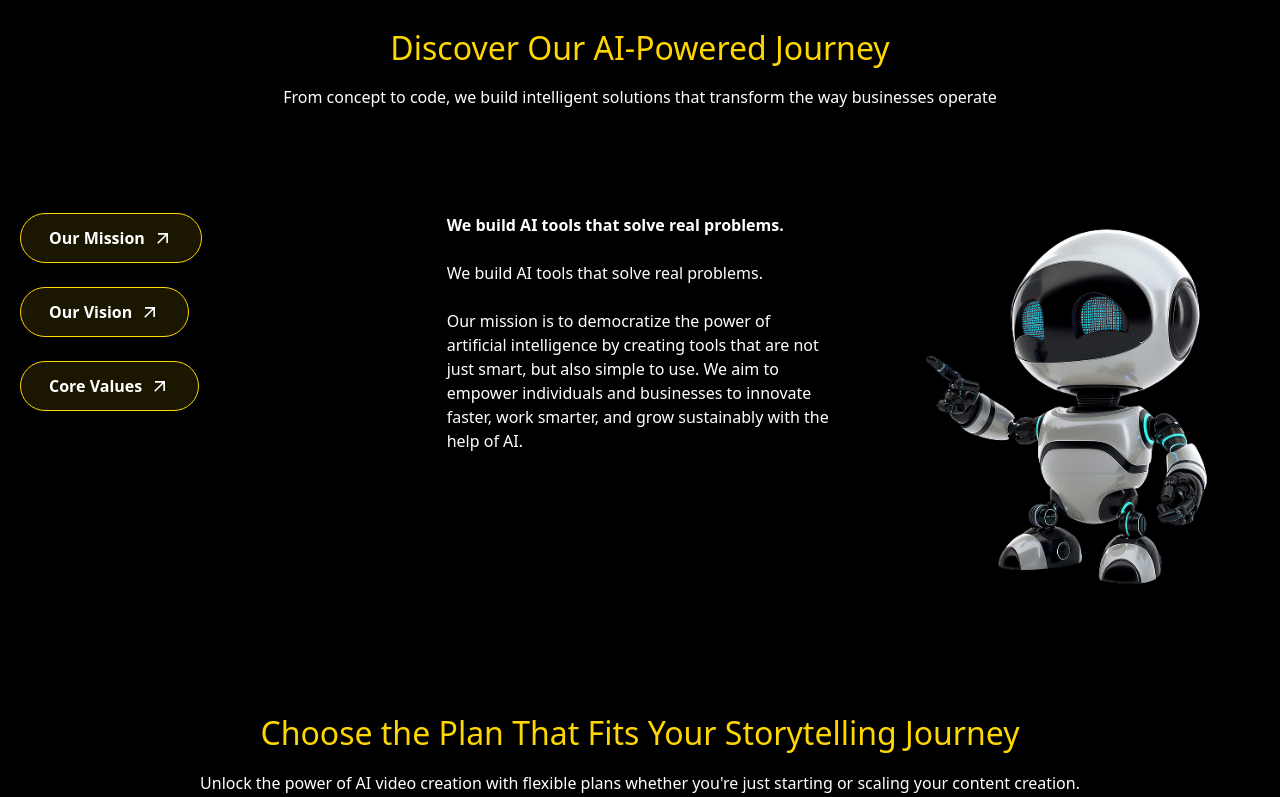
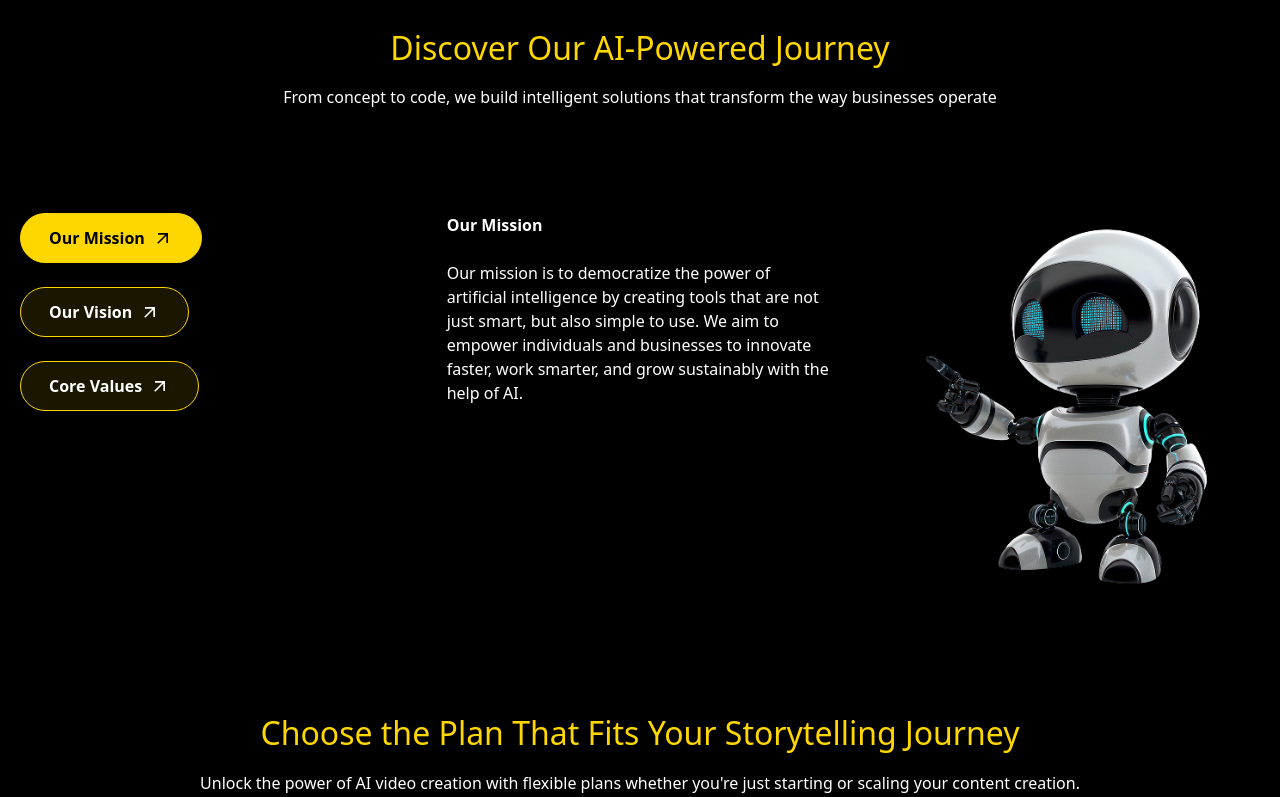
Before and after one commit to Robiul1711/VideoGenetate_Ai, a React (Vite) app: page / in a window 1280 px wide. Shown: the part 1458-2255 px from the top of the page. Built offline with nearby package versions, Linux system fonts and the light colour scheme.

Commit message:
frontend done

```diff
--- a/src/components/Home_Components/DiscoverAi.jsx
+++ b/src/components/Home_Components/DiscoverAi.jsx
@@ -1,35 +1,93 @@
-import React from 'react'
-import CommonButton from '../common/CommonButton'
-import { MdOutlineArrowOutward } from 'react-icons/md'
-import Title from '../common/Title'
-import discover from '@/assets/images/discover.png'
+import React, { useState } from "react";
+import CommonButton from "../common/CommonButton";
+import { MdOutlineArrowOutward } from "react-icons/md";
+import Title from "../common/Title";
+import discover from "@/assets/images/discover.png";
+
 const DiscoverAi = () => {
+  // State to track active tab
+  const [activeTab, setActiveTab] = useState("mission");
+
+  // Content for each tab
+  const content = {
+    mission: {
+      title: "Our Mission",
+      description:
+        "Our mission is to democratize the power of artificial intelligence by creating tools that are not just smart, but also simple to use. We aim to empower individuals and businesses to innovate faster, work smarter, and grow sustainably with the help of AI.",
+    },
+    vision: {
+      title: "Our Vision",
+      description:
+        "We envision a world where AI solutions are accessible to everyone, enabling seamless innovation and intelligent decision-making across industries.",
+    },
+    values: {
+      title: "Core Values",
+      description:
+        "We prioritize transparency, usability, and ethical AI development to ensure our tools positively impact businesses and society.",
+    },
+  };
+
   return (
-    <div className='section-padding-x py-14 '>
+    <div className="section-padding-x py-14">
       <Title level="title40" className="text-center text-Primary mb-4">
         Discover Our AI-Powered Journey
       </Title>
       <Title level="title20" className="text-center text-white">
-          From concept to code, we build intelligent solutions that transform the way businesses operate
+        From concept to code, we build intelligent solutions that transform the way
+        businesses operate
       </Title>
-      <div className='grid grid-cols-2 md:grid-cols-3 w-full gap-10  mt-26'>
-      <div className=' inline space-y-6'>
-        <CommonButton variant='secondary' className='rounded-full flex items-center gap-2 border border-Primary bg-Primary/10 text-white hover:text-black' >Our Mission <MdOutlineArrowOutward size={20} /></CommonButton>
-        <CommonButton variant='secondary' className='rounded-full flex items-center gap-2 border border-Primary bg-Primary/10 text-white hover:text-black' >Our Vision <MdOutlineArrowOutward size={20} /></CommonButton>
-        <CommonButton variant='secondary' className='rounded-full flex items-center gap-2 border border-Primary bg-Primary/10 text-white hover:text-black' >Core Values <MdOutlineArrowOutward size={20} /></CommonButton>
-      </div>
-      <div className='flex flex-col'>
-        <Title  level='title20' className='text-white !font-bold' >We build AI tools that solve real problems.</Title>
-        <Title  level='title16' className='text-white py-6' >We build AI tools that solve real problems.</Title>
-        <Title  level='title16' className='text-white' >Our mission is to democratize the power of artificial intelligence by creating tools that are not just smart, but also simple to use. We aim to empower individuals and businesses to innovate faster, work smarter, and grow sustainably with the help of AI.</Title>
-      </div>
-      <div>
-        <img src={discover} alt="" />
+
+      <div className="grid grid-cols-1 md:grid-cols-3 w-full gap-10 mt-26">
+        {/* Buttons */}
+        <div className="inline space-y-6">
+          <CommonButton
+            variant="secondary"
+            className={`rounded-full flex items-center gap-2 border border-Primary bg-Primary/10 text-white hover:text-black ${
+              activeTab === "mission" ? "bg-Primary text-black" : ""
+            }`}
+            onClick={() => setActiveTab("mission")}
+          >
+            Our Mission <MdOutlineArrowOutward size={20} />
+          </CommonButton>
+
+          <CommonButton
+            variant="secondary"
+            className={`rounded-full flex items-center gap-2 border border-Primary bg-Primary/10 text-white hover:text-black ${
+              activeTab === "vision" ? "bg-Primary text-black" : ""
+            }`}
+            onClick={() => setActiveTab("vision")}
+          >
+            Our Vision <MdOutlineArrowOutward size={20} />
+          </CommonButton>
+
+          <CommonButton
+            variant="secondary"
+            className={`rounded-full flex items-center gap-2 border border-Primary bg-Primary/10 text-white hover:text-black ${
+              activeTab === "values" ? "bg-Primary text-black" : ""
+            }`}
+            onClick={() => setActiveTab("values")}
+          >
+            Core Values <MdOutlineArrowOutward size={20} />
+          </CommonButton>
         </div>
 
+        {/* Text Content */}
+        <div className="flex flex-col">
+          <Title level="title20" className="text-white !font-bold">
+            {content[activeTab].title}
+          </Title>
+          <Title level="title16" className="text-white py-6">
+            {content[activeTab].description}
+          </Title>
+        </div>
+
+        {/* Image */}
+        <div>
+          <img src={discover} alt="Discover AI" />
         </div>
       </div>
-  )
-}
+    </div>
+  );
+};
 
-export default DiscoverAi
+export default DiscoverAi;
--- a/src/components/Home_Components/PowerfulFeatures.jsx
+++ b/src/components/Home_Components/PowerfulFeatures.jsx
@@ -49,10 +49,12 @@ const PowerfulFeatures = () => {
         to everyone.
       </Title>
 <div className="mt-16 grid grid-cols-1 md:grid-cols-2 lg:grid-cols-4 gap-6">
-        {
-          data.map((item) => (
-            <div className="border border-Primary/30 bg-Primary/10 p-6  rounded-2xl">
-              <div className="">{item.icon}</div>
+  {data.map((item) => (
+    <div
+      key={item.id}
+      className="border border-Primary/30 bg-Primary/10 p-6 rounded-2xl transition-transform transform hover:scale-105 hover:shadow-lg hover:border-Primary/50"
+    >
+      <div>{item.icon}</div>
       <div className="mt-6">
         <Title level="title24" className="text-white mb-2">
           {item.title}
@@ -62,10 +64,9 @@ const PowerfulFeatures = () => {
         </p>
       </div>
     </div>
-          ))
-        }
+  ))}
+</div>
 
-      </div>
     </div>
   );
 };
```
Lines whose indentation alone changed are shown as unchanged.
